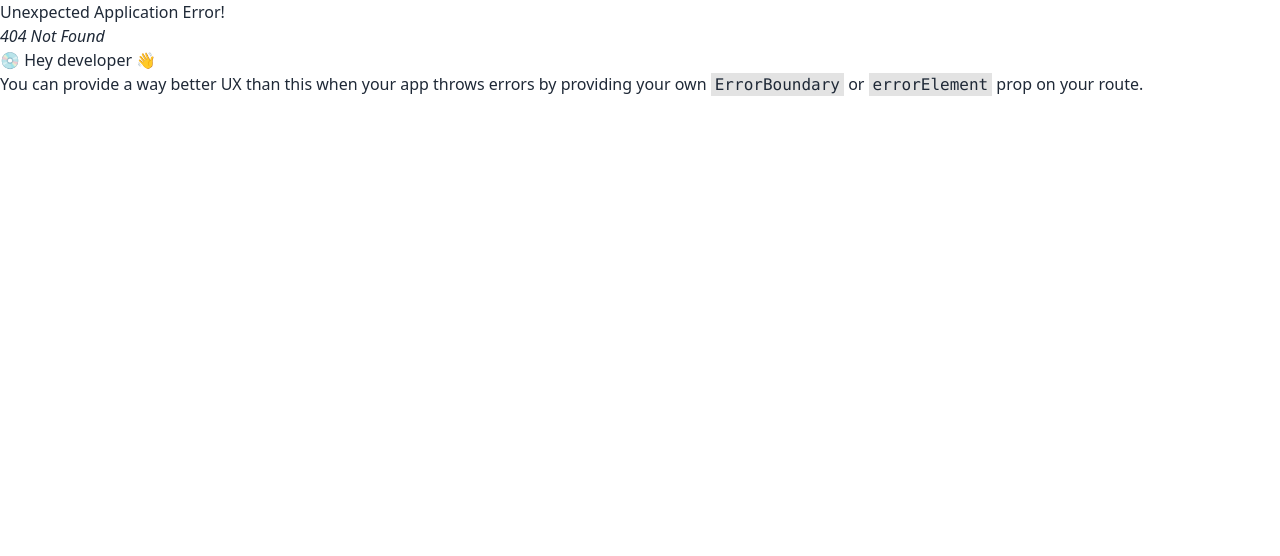
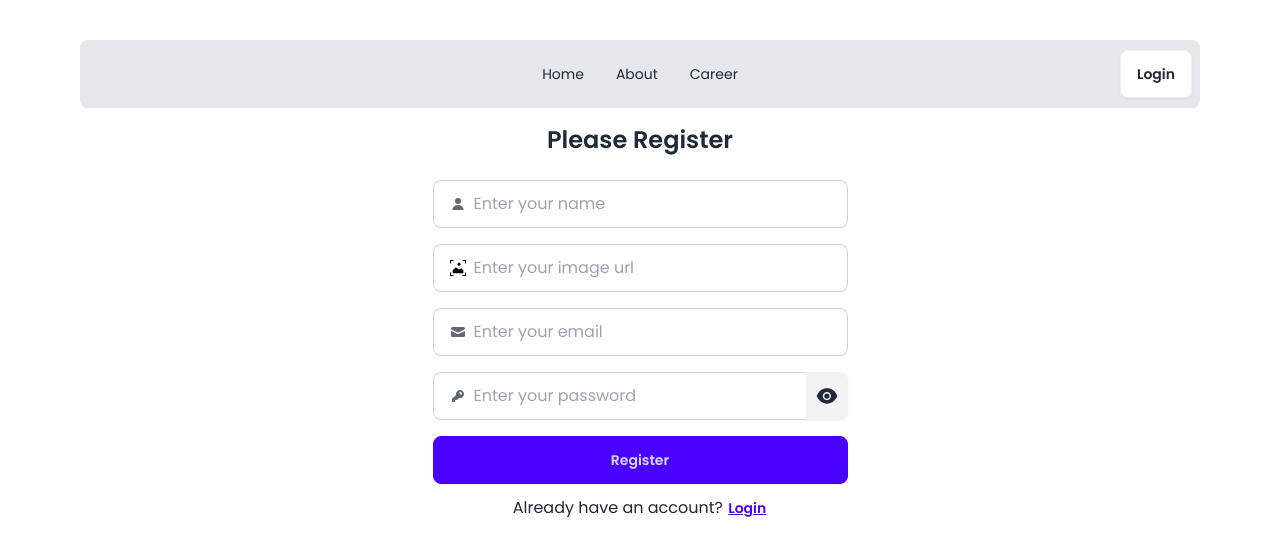
Before and after one commit to shaishabcoding/dragon-news, a React (Vite) app: page /register in a window 1280 px wide. Before the commit this address had no page. Shown: the top 556 px of the page. Built offline with nearby package versions, Linux system fonts and the light colour scheme.

Commit message:
added login and register ui

```diff
--- /dev/null
+++ b/src/pages/login/Login.jsx
@@ -0,0 +1,85 @@
+import { useState } from "react";
+import { AiFillEye, AiFillEyeInvisible } from "react-icons/ai";
+import { Link } from "react-router-dom";
+import Navbar from "../../shared/navbar/Navbar";
+
+const Login = () => {
+  const [isShowPass, setIsShowPass] = useState(false);
+  const handleSubmit = (e) => {
+    e.preventDefault();
+    const form = new FormData(e.currentTarget);
+    console.log(form.get("email"), form.get("password"));
+  };
+  return (
+    <div>
+      <Navbar />
+      <div>
+        <h2 className="text-2xl font-semibold text-center mb-6">
+          Please Login
+        </h2>
+        <form className="grid w-fit mx-auto" onSubmit={handleSubmit}>
+          <label className="input input-bordered flex items-center gap-2 mb-4">
+            <svg
+              xmlns="http://www.w3.org/2000/svg"
+              viewBox="0 0 16 16"
+              fill="currentColor"
+              className="w-4 h-4 opacity-70"
+            >
+              <path d="M2.5 3A1.5 1.5 0 0 0 1 4.5v.793c.026.009.051.02.076.032L7.674 8.51c.206.1.446.1.652 0l6.598-3.185A.755.755 0 0 1 15 5.293V4.5A1.5 1.5 0 0 0 13.5 3h-11Z" />
+              <path d="M15 6.954 8.978 9.86a2.25 2.25 0 0 1-1.956 0L1 6.954V11.5A1.5 1.5 0 0 0 2.5 13h11a1.5 1.5 0 0 0 1.5-1.5V6.954Z" />
+            </svg>
+            <input
+              type="text"
+              className="grow"
+              placeholder="Enter your email"
+              name="email"
+            />
+          </label>
+          <div className="join">
+            <label className="input input-bordered flex items-center gap-2 join-item">
+              <svg
+                xmlns="http://www.w3.org/2000/svg"
+                viewBox="0 0 16 16"
+                fill="currentColor"
+                className="w-4 h-4 opacity-70"
+              >
+                <path
+                  fillRule="evenodd"
+                  d="M14 6a4 4 0 0 1-4.899 3.899l-1.955 1.955a.5.5 0 0 1-.353.146H5v1.5a.5.5 0 0 1-.5.5h-2a.5.5 0 0 1-.5-.5v-2.293a.5.5 0 0 1 .146-.353l3.955-3.955A4 4 0 1 1 14 6Zm-4-2a.75.75 0 0 0 0 1.5.5.5 0 0 1 .5.5.75.75 0 0 0 1.5 0 2 2 0 0 0-2-2Z"
+                  clipRule="evenodd"
+                />
+              </svg>
+              <input
+                type={isShowPass ? "text" : "password"}
+                className="grow"
+                name="password"
+                placeholder="Enter your password"
+              />
+            </label>
+            <button
+              className="btn join-item text-2xl px-2"
+              onClick={(e) => {
+                e.preventDefault();
+                setIsShowPass(!isShowPass);
+              }}
+            >
+              {isShowPass ? <AiFillEyeInvisible /> : <AiFillEye />}
+            </button>
+          </div>
+          <button className="btn btn-link">Forgot password?</button>
+          <button type="submit" className="btn btn-primary ">
+            Login
+          </button>
+        </form>
+        <p className="w-fit mx-auto">
+          Don&apos;t have an account?{" "}
+          <Link className="btn btn-link p-0" to="/register">
+            Register
+          </Link>
+        </p>
+      </div>
+    </div>
+  );
+};
+
+export default Login;
--- /dev/null
+++ b/src/pages/register/Register.jsx
@@ -0,0 +1,119 @@
+import { useState } from "react";
+import { AiFillEye, AiFillEyeInvisible } from "react-icons/ai";
+import { Link } from "react-router-dom";
+import Navbar from "../../shared/navbar/Navbar";
+import picture from "../../assets/icons/picture.svg";
+
+const Register = () => {
+  const [isShowPass, setIsShowPass] = useState(false);
+  const [image, setImage] = useState("");
+  const handleSubmit = (e) => {
+    e.preventDefault();
+    const form = new FormData(e.currentTarget);
+    console.log(
+      form.get("email"),
+      form.get("password"),
+      form.get("image"),
+      form.get("name")
+    );
+  };
+  return (
+    <div>
+      <Navbar />
+      <div>
+        <h2 className="text-2xl font-semibold text-center mb-6">
+          Please Register
+        </h2>
+        <form className="grid w-fit mx-auto gap-4" onSubmit={handleSubmit}>
+          <label className="input input-bordered flex items-center gap-2">
+            <svg
+              xmlns="http://www.w3.org/2000/svg"
+              viewBox="0 0 16 16"
+              fill="currentColor"
+              className="w-4 h-4 opacity-70"
+            >
+              <path d="M8 8a3 3 0 1 0 0-6 3 3 0 0 0 0 6ZM12.735 14c.618 0 1.093-.561.872-1.139a6.002 6.002 0 0 0-11.215 0c-.22.578.254 1.139.872 1.139h9.47Z" />
+            </svg>
+            <input
+              type="text"
+              className="grow"
+              placeholder="Enter your name"
+              name="name"
+            />
+          </label>
+          <label className="input input-bordered flex items-center gap-2">
+            <img src={image ? image : picture} className="w-[1em]" />
+            <input
+              type="text"
+              className="grow"
+              placeholder="Enter your image url"
+              name="image"
+              onChange={(e) => {
+                setImage(e.target.value);
+              }}
+            />
+          </label>
+          <label className="input input-bordered flex items-center gap-2">
+            <svg
+              xmlns="http://www.w3.org/2000/svg"
+              viewBox="0 0 16 16"
+              fill="currentColor"
+              className="w-4 h-4 opacity-70"
+            >
+              <path d="M2.5 3A1.5 1.5 0 0 0 1 4.5v.793c.026.009.051.02.076.032L7.674 8.51c.206.1.446.1.652 0l6.598-3.185A.755.755 0 0 1 15 5.293V4.5A1.5 1.5 0 0 0 13.5 3h-11Z" />
+              <path d="M15 6.954 8.978 9.86a2.25 2.25 0 0 1-1.956 0L1 6.954V11.5A1.5 1.5 0 0 0 2.5 13h11a1.5 1.5 0 0 0 1.5-1.5V6.954Z" />
+            </svg>
+            <input
+              type="text"
+              className="grow"
+              placeholder="Enter your email"
+              name="email"
+            />
+          </label>
+          <div className="join">
+            <label className="input input-bordered flex items-center gap-2 join-item">
+              <svg
+                xmlns="http://www.w3.org/2000/svg"
+                viewBox="0 0 16 16"
+                fill="currentColor"
+                className="w-4 h-4 opacity-70"
+              >
+                <path
+                  fillRule="evenodd"
+                  d="M14 6a4 4 0 0 1-4.899 3.899l-1.955 1.955a.5.5 0 0 1-.353.146H5v1.5a.5.5 0 0 1-.5.5h-2a.5.5 0 0 1-.5-.5v-2.293a.5.5 0 0 1 .146-.353l3.955-3.955A4 4 0 1 1 14 6Zm-4-2a.75.75 0 0 0 0 1.5.5.5 0 0 1 .5.5.75.75 0 0 0 1.5 0 2 2 0 0 0-2-2Z"
+                  clipRule="evenodd"
+                />
+              </svg>
+              <input
+                type={isShowPass ? "text" : "password"}
+                className="grow"
+                name="password"
+                placeholder="Enter your password"
+              />
+            </label>
+            <button
+              className="btn join-item text-2xl px-2"
+              onClick={(e) => {
+                e.preventDefault();
+                setIsShowPass(!isShowPass);
+              }}
+            >
+              {isShowPass ? <AiFillEyeInvisible /> : <AiFillEye />}
+            </button>
+          </div>
+          <button type="submit" className="btn btn-primary ">
+            Register
+          </button>
+        </form>
+        <p className="w-fit mx-auto">
+          Already have an account?{" "}
+          <Link className="btn btn-link p-0" to="/login">
+            Login
+          </Link>
+        </p>
+      </div>
+    </div>
+  );
+};
+
+export default Register;
--- a/src/shared/navbar/Navbar.jsx
+++ b/src/shared/navbar/Navbar.jsx
@@ -1,4 +1,4 @@
-import { NavLink } from "react-router-dom";
+import { Link, NavLink } from "react-router-dom";
 
 const Navbar = () => {
   const links = (
@@ -21,7 +21,9 @@
         <ul className="menu menu-horizontal px-1">{links}</ul>
       </div>
       <div className="navbar-end">
-        <a className="btn bg-white">Login</a>
+        <Link to="/login" className="btn bg-white">
+          Login
+        </Link>
       </div>
     </div>
   );
--- a/src/shared/navbar/RightSideNav.jsx
+++ b/src/shared/navbar/RightSideNav.jsx
@@ -39,7 +39,7 @@
       </div>
       <div>
         <h2 className="font-semibold text-2xl mb-2">Q-Zone</h2>
-        <div>
+        <div className="grid justify-center">
           <img
             src={qZone1}
             className="hover:drop-shadow-lg hover:saturate-150"
```
Also changed, not shown: src/routes/Routes.jsx (+10 -0 lines), src/assets/icons/picture.svg (added).
